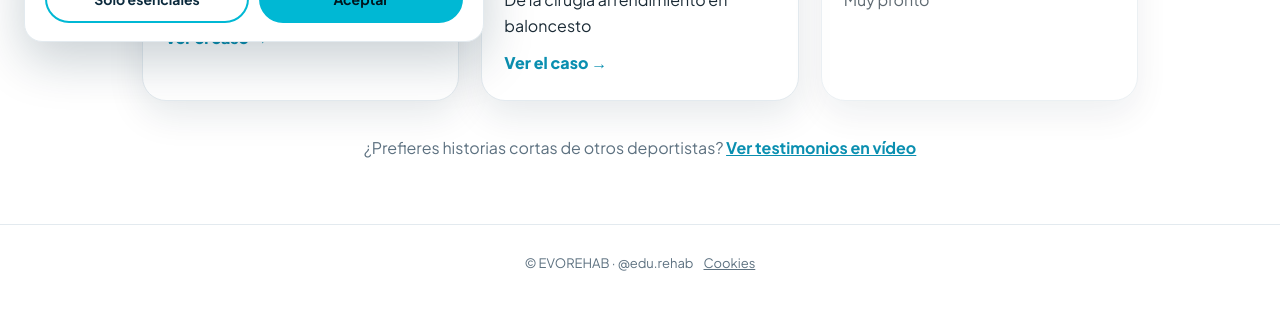
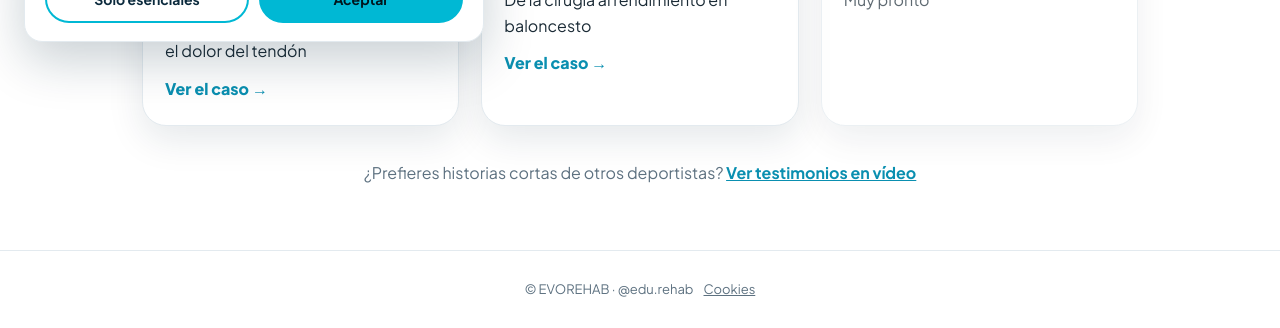
Before and after one commit to eduurehab/evorehab-landing, a plain HTML site: page case-studies/index.html in a window 1280 px wide. Shown: the part 734-1062 px from the top of the page. Before the commit the page ends 1036 px from the top, so only its background shows below. Drawn offline with nearby package versions, Linux system fonts and the light colour scheme; a web font is replaced by a local one.

Commit message:
Adri A.: subtitulo con su historia (oposicion de bombero, tendon)
Co-Authored-By: Claude Sonnet 5.5 <noreply@anthropic.com>

```diff
--- a/case-studies/index.html
+++ b/case-studies/index.html
@@ -31,7 +31,7 @@
 
 <section class="h-sec" style="padding-top:10px">
   <div class="wrap">
-    <div class="cs-grid"><a class="cs-card" href="/cs1-adri-a/"><span class="th"><img src="yt-5_FeltsJMOY.jpg" alt="Estudio de caso Adri A." loading="lazy" /><span class="play">▶</span></span><span class="tx"><span class="tag">Estudio de caso</span><b>Adri A.</b><span>Método CaCo: de vuelta a correr</span><span class="go">Ver el caso →</span></span></a><a class="cs-card" href="/cs2-alvaro-m/"><span class="th"><img src="yt-HgT8uK-8sJ4.jpg" alt="Estudio de caso Álvaro M." loading="lazy" /><span class="play">▶</span></span><span class="tx"><span class="tag">Estudio de caso</span><b>Álvaro M.</b><span>De la cirugía al rendimiento en baloncesto</span><span class="go">Ver el caso →</span></span></a><div class="cs-card pend"><span class="th"><span class="soon">Próximamente</span></span><span class="tx"><span class="tag">Estudio de caso</span><b>Luzía R.</b><span>Muy pronto</span></span></div></div>
+    <div class="cs-grid"><a class="cs-card" href="/cs1-adri-a/"><span class="th"><img src="yt-5_FeltsJMOY.jpg" alt="Estudio de caso Adri A." loading="lazy" /><span class="play">▶</span></span><span class="tx"><span class="tag">Estudio de caso</span><b>Adri A.</b><span>Opositor a bombero: 7 años estancado y 2 sin poder correr por el dolor del tendón</span><span class="go">Ver el caso →</span></span></a><a class="cs-card" href="/cs2-alvaro-m/"><span class="th"><img src="yt-HgT8uK-8sJ4.jpg" alt="Estudio de caso Álvaro M." loading="lazy" /><span class="play">▶</span></span><span class="tx"><span class="tag">Estudio de caso</span><b>Álvaro M.</b><span>De la cirugía al rendimiento en baloncesto</span><span class="go">Ver el caso →</span></span></a><div class="cs-card pend"><span class="th"><span class="soon">Próximamente</span></span><span class="tx"><span class="tag">Estudio de caso</span><b>Luzía R.</b><span>Muy pronto</span></span></div></div>
     <p class="cs-mas">¿Prefieres historias cortas de otros deportistas? <a href="/testimonios/">Ver testimonios en vídeo</a></p>
   </div>
 </section>
```
Also changed, not shown: cs1-adri-a/index.html (+1 -0 lines).
